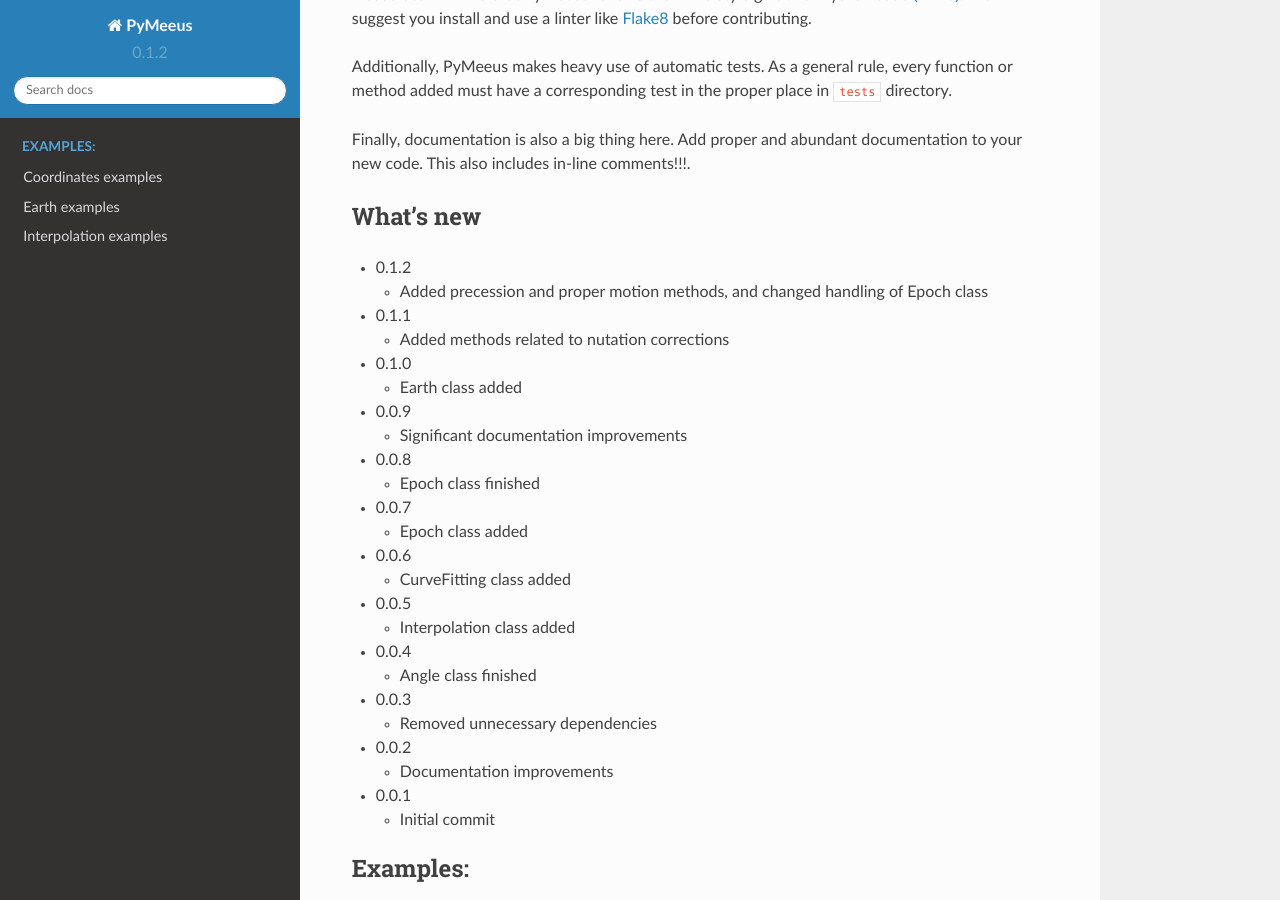
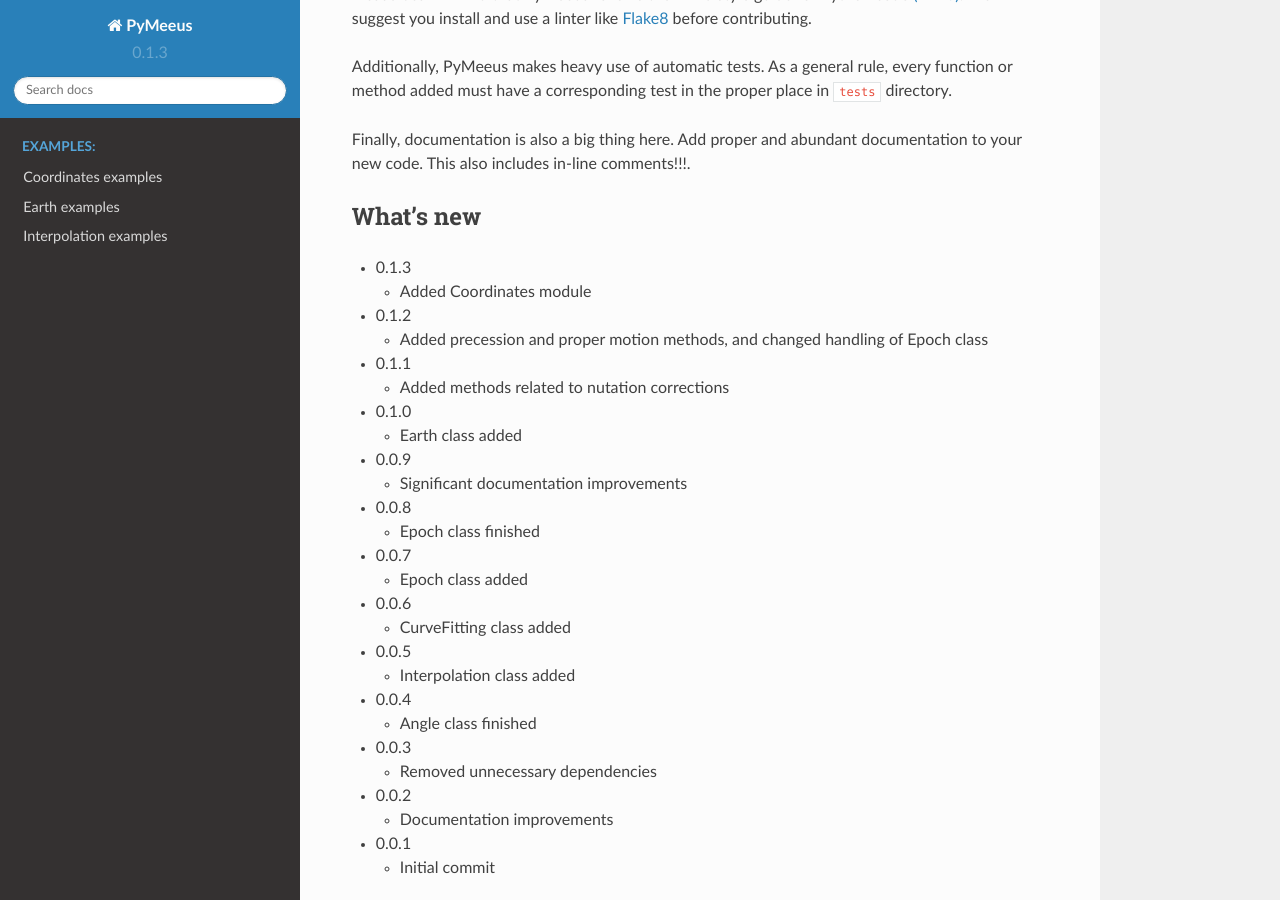
Before and after one commit to architest/pymeeus, a Sphinx documentation site: the page built from docs/source/index.rst, in a window 1280 px wide and 900 px high, scrolled down 942 px. Built offline with Sphinx 7.4.7 and the Read the Docs theme 2.0.0, drawn with Linux system fonts in a browser that asks for light colours; formulas are drawn with MathJax 3; pages that are not in the unit, such as notebooks, are missing from menus.

Commit message:
Preparation for release 0.1.3

```diff
--- a/README.rst
+++ b/README.rst
@@ -52,6 +52,10 @@ documentation to your new code. This also includes in-line comments!!!.
 What's new
 ----------
 
+-  0.1.3
+
+   -  Added Coordinates module
+
 -  0.1.2
 
    -  Added precession and proper motion methods, and changed handling
--- a/docs/source/conf.py
+++ b/docs/source/conf.py
@@ -59,9 +59,9 @@ author = u'Dagoberto Salazar'
 # built documents.
 #
 # The short X.Y version.
-version = u'0.1.2'
+version = u'0.1.3'
 # The full version, including alpha/beta/rc tags.
-release = u'0.1.2'
+release = u'0.1.3'
 
 # The language for content autogenerated by Sphinx. Refer to documentation
 # for a list of supported languages.
--- a/setup.py
+++ b/setup.py
@@ -15,7 +15,7 @@ with open(path.join(here, 'README.rst')) as f:
 
 config = {
     'name': 'PyMeeus',
-    'version': '0.1.2',
+    'version': '0.1.3',
     'description': 'Python implementation of Jean Meeus astronomical routines',
     'long_description': long_description,
     'keywords': 'Meeus astronomy module library',
```
Also changed, not shown: README.md (+2 -0 lines).
